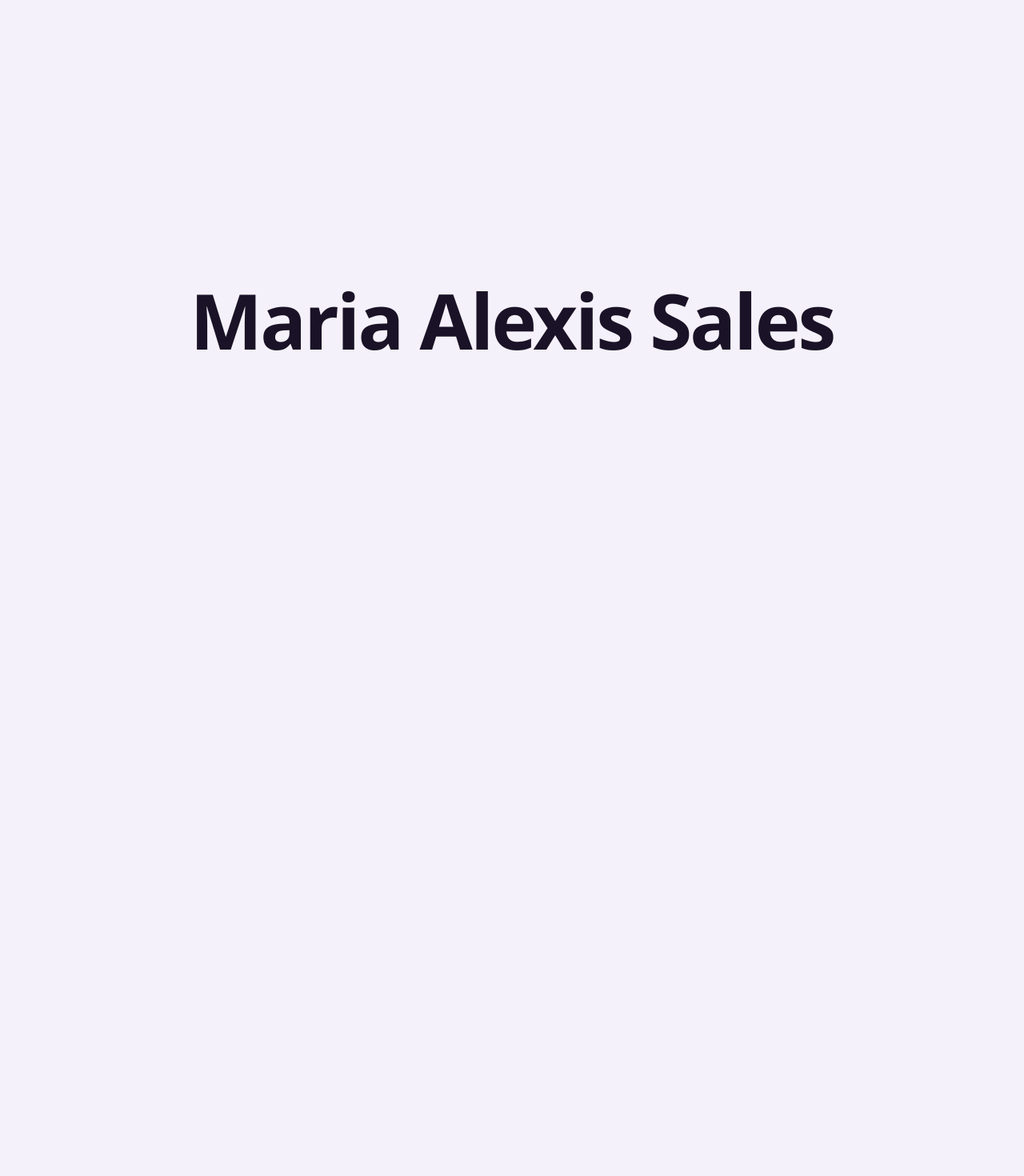
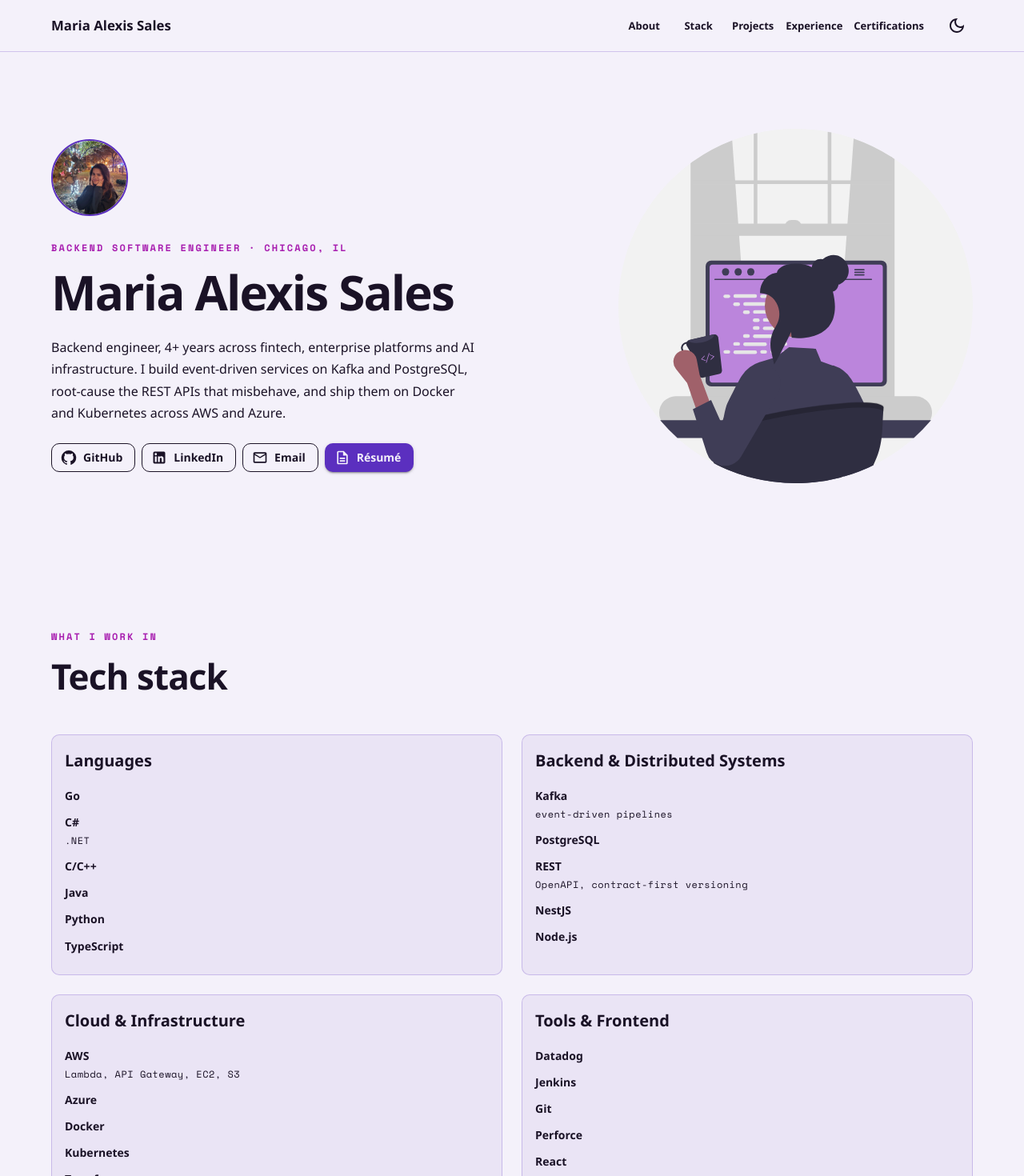
Before and after one commit to mariaalexissales/mariaalexissales.github.io, a React (Vite) app: page / in a window 1280 px wide. Shown: the top 1470 px of the page at 80% size. Before the commit the page ends 800 px from the top, so only its background shows below. Built offline with nearby package versions, Linux system fonts and the light colour scheme.

Commit message:
Compose the sections into the page

```diff
--- a/src/App.tsx
+++ b/src/App.tsx
@@ -1,10 +1,24 @@
 import Box from '@mui/material/Box'
-import Typography from '@mui/material/Typography'
+import Navbar from './components/layout/Navbar'
+import Footer from './components/layout/Footer'
+import Hero from './components/sections/Hero'
+import TechStack from './components/sections/TechStack'
+import Projects from './components/sections/Projects'
+import ExperienceTimeline from './components/sections/ExperienceTimeline'
+import Certifications from './components/sections/Certifications'
 
 export default function App() {
   return (
-    <Box sx={{ minHeight: '100dvh', display: 'grid', placeItems: 'center' }}>
-      <Typography variant="h1">Maria Alexis Sales</Typography>
+    <Box sx={{ display: 'flex', flexDirection: 'column', minHeight: '100dvh' }}>
+      <Navbar />
+      <Box component="main" sx={{ flexGrow: 1 }}>
+        <Hero />
+        <TechStack />
+        <Projects />
+        <ExperienceTimeline />
+        <Certifications />
+      </Box>
+      <Footer />
     </Box>
   )
 }
```
